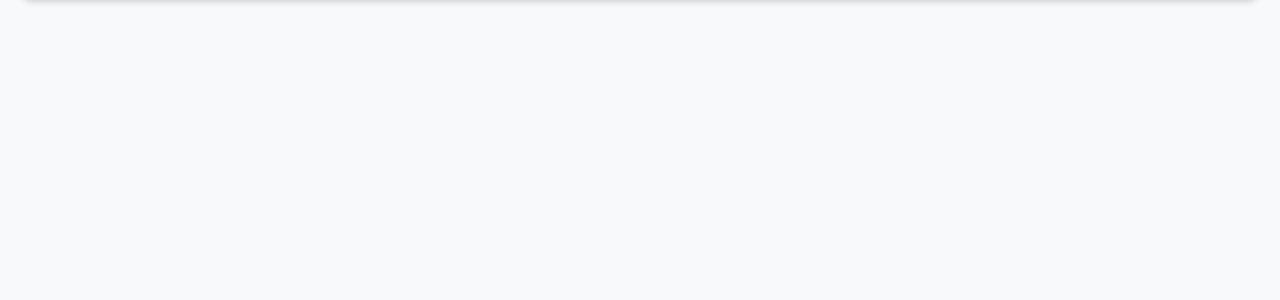
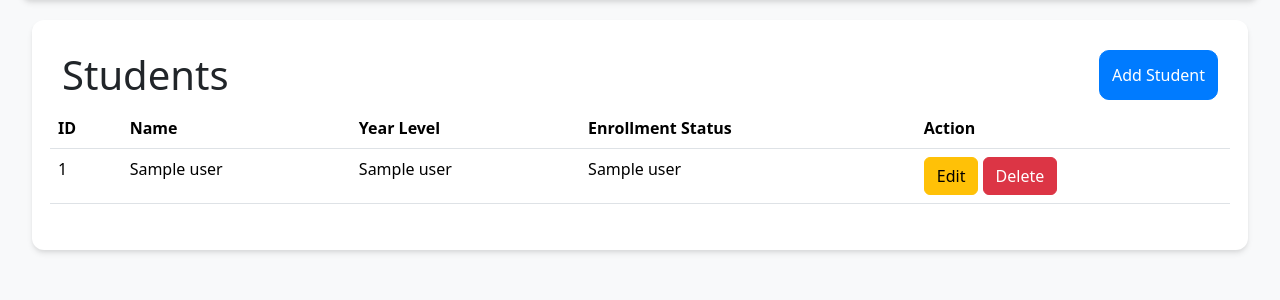
Before and after one commit to noneiann/SSIS-web, a Flask app: template app/templates/student/index.html in a window 1280 px wide. Shown: the part 76-376 px from the top of the page. Run offline with Flask 3, Linux system fonts and the light colour scheme; the template is opened without the code that fills it: values that come from a table or form of the project are taken from there, most other values are stand-ins (such as "Sample title", 1, 10 or a date in 2020); some libraries are stand-ins or nearby versions.

Commit message:
Added student page (create and read only, WIP: update and delete)

```diff
--- a/app/__init__.py
+++ b/app/__init__.py
@@ -56,6 +56,7 @@ def create_app(test_config=None):
 
     # Register the blueprint
     from app.user import user_bp as user_blueprint
+    from app.student import student_bp as student_blueprint
     app.register_blueprint(user_blueprint)
-
+    app.register_blueprint(student_blueprint)
     return app
--- a/app/static/css/style.css
+++ b/app/static/css/style.css
@@ -6,7 +6,13 @@ body {
 	border-radius: 15px;
 	width: 400px;
 }
-
+.card-custom {
+	background: white;
+	box-shadow: 0 4px 6px -1px rgba(0, 0, 0, 0.1),
+		0 2px 4px -1px rgba(0, 0, 0, 0.06);
+	border-radius: 12px;
+	margin: 20px;
+}
 .card-body {
 	padding: 30px;
 }
--- /dev/null
+++ b/app/student/__init__.py
@@ -0,0 +1,6 @@
+from flask import Blueprint
+
+student_bp = Blueprint('student',__name__)
+
+
+from . import controller
--- /dev/null
+++ b/app/student/forms.py
@@ -0,0 +1,11 @@
+from flask_wtf import FlaskForm
+from wtforms import StringField, PasswordField, SubmitField, BooleanField
+from wtforms.validators import DataRequired
+
+class StudentForm(FlaskForm):
+    name = StringField('Name', validators=[DataRequired()])
+    yearLevel = StringField('Year Level', validators=[DataRequired()])
+    enrollmentStatus = StringField('Enrollment Status', validators=[DataRequired()])
+    program = StringField('program')
+    college = StringField('college')
+    submit = SubmitField('Submit')
--- a/app/templates/login.html
+++ b/app/templates/login.html
@@ -41,6 +41,10 @@
 							<div class="text-danger">{{ form.password.errors[0] }}</div>
 							{% endif %}
 						</div>
+						<div class="form-group">
+							{{ form.remember_me(class="form-check-input") }} {{
+							form.remember_me.label}}
+						</div>
 
 						<button type="submit" class="btn btn-primary btn-block">
 							Login
--- a/app/templates/register.html
+++ b/app/templates/register.html
@@ -19,7 +19,7 @@
 			<div class="card shadow">
 				<div class="card-body">
 					<h2 class="text-center">Register</h2>
-					<form action="/register_user" method="POST">
+					<form action="/register" method="POST">
 						<input type="hidden" name="csrf_token" value="{{ csrf_token() }}" />
 						<!-- CSRF token -->
 						<div class="form-group">
--- a/app/templates/student/index.html
+++ b/app/templates/student/index.html
@@ -9,6 +9,9 @@
 			rel="stylesheet" />
 		<link
 			href="{{url_for('static', filename='css/navbar.css')}}"
+			rel="stylesheet" />
+		<link
+			href="{{url_for('static', filename='css/style.css')}}"
 			rel="stylesheet" />
 	</head>
 	<body class="bg-light">
@@ -39,20 +42,169 @@
 					<!-- Right Side Profile Section -->
 					<div class="profile-section">
 						<div class="profile-name">John Doe</div>
-						<a href="{{ url_for('user.logout') }}" class="logout-btn">
-							Logout
-						</a>
+						<a href="{{ url_for('user.logout') }}" class="logout-btn">Logout</a>
 					</div>
 				</div>
 			</div>
 		</nav>
 
+		<div class="container-fluid">
+			<div class="card-custom">
+				<div class="card-body">
+					<div class="title d-flex justify-content-between align-items-center">
+						<h1 class="card-title">Students</h1>
+						<button
+							class="btn btn-primary"
+							data-bs-toggle="modal"
+							data-bs-target="#addStudentModal">
+							<i class="fas fa-plus"></i> Add Student
+						</button>
+					</div>
+
+					<div class="row mt-2">
+						<table class="table">
+							<thead>
+								<tr>
+									<th scope="col">ID</th>
+									<th scope="col">Name</th>
+									<th scope="col">Year Level</th>
+									<th scope="col">Enrollment Status</th>
+									<th scope="col">Action</th>
+								</tr>
+							</thead>
+							<tbody>
+								{% for user in data %}
+								<tr>
+									<td>{{ user[0] }}</td>
+									<td>{{ user[1] }}</td>
+									<td>{{ user[2] }}</td>
+									<td>{{ user[3] }}</td>
+									<td>
+										<button class="btn btn-warning">Edit</button>
+										<button
+											class="btn btn-danger btn-delete"
+											data-id="{{ user[0] }}">
+											Delete
+										</button>
+									</td>
+								</tr>
+								{% endfor %}
+							</tbody>
+						</table>
+					</div>
+				</div>
+			</div>
+		</div>
+
+		<div
+			class="modal fade"
+			id="addStudentModal"
+			tabindex="-1"
+			aria-labelledby="addStudentModalLabel"
+			aria-hidden="true">
+			<div class="modal-dialog">
+				<div class="modal-content">
+					<div class="modal-header">
+						<h5 class="modal-title" id="addStudentModalLabel">Add Student</h5>
+						<button
+							type="button"
+							class="btn-close"
+							data-bs-dismiss="modal"
+							aria-label="Close"></button>
+					</div>
+					<div class="modal-body">
+						<form id="addStudentForm">
+							{{ studentform.hidden_tag() }}
+							<div class="mb-3">
+								{{ studentform.name.label(class="form-label") }} {{ studentform
+								.name(class="form-control", id="studentName", required=True) }}
+							</div>
+							<div class="mb-3">
+								{{ studentform.yearLevel.label(class="form-label") }} {{
+								studentform.yearLevel(class="form-control", id="yearLevel",
+								required=True) }}
+							</div>
+							<div class="mb-3">
+								{{ studentform.enrollmentStatus.label(class="form-label ") }} {{
+								studentform.enrollmentStatus(class="form-control",
+								id="enrollmentStatus", required=True) }}
+							</div>
+						</form>
+						<div class="error alert alert-danger d-none"></div>
+						<!-- Hide error message initially -->
+					</div>
+					<div class="modal-footer">
+						<button
+							type="button"
+							class="btn btn-secondary"
+							data-bs-dismiss="modal">
+							Close
+						</button>
+						<button type="button" class="btn btn-primary" id="submitAddStudent">
+							Add Student
+						</button>
+					</div>
+				</div>
+			</div>
+		</div>
+
 		<script src="https://cdnjs.cloudflare.com/ajax/libs/bootstrap/5.3.2/js/bootstrap.bundle.min.js"></script>
 		<script>
-			function handleLogout() {
-				// Add your logout logic here
-				console.log("Logout clicked");
-			}
+			document
+				.getElementById("submitAddStudent")
+				.addEventListener("click", function () {
+					const name = document.getElementById("studentName").value;
+					const yearLevel = document.getElementById("yearLevel").value;
+					const enrollmentStatus =
+						document.getElementById("enrollmentStatus").value;
+					/*const program = document.getElementById("program").value;
+					const college = document.getElementById("college").value; */
+					const errorDiv = document.querySelector(".error");
+					const csrfToken = document.querySelector(
+						'#addStudentForm input[name="csrf_token"]'
+					).value;
+
+					errorDiv.classList.add("d-none");
+					errorDiv.innerText = "";
+
+					if (!name || !yearLevel || !enrollmentStatus) {
+						errorDiv.innerText = "Please fill out all fields.";
+						errorDiv.classList.remove("d-none");
+						return;
+					}
+
+					// Perform AJAX request to add the student (Assuming you have the URL set up)
+					fetch("/add_student", {
+						method: "POST",
+						headers: {
+							"Content-Type": "application/json",
+							"X-CSRFToken": csrfToken,
+						},
+						body: JSON.stringify({
+							name: name,
+							yearLevel: yearLevel,
+							enrollmentStatus: enrollmentStatus,
+						}),
+					})
+						.then((response) => {
+							if (!response.ok) {
+								return response.json().then((errorData) => {
+									throw errorData;
+								});
+							}
+							return response.json();
+						})
+						.then((result) => {
+							alert(result.message);
+							location.reload();
+						})
+						.catch((error) => {
+							errorDiv.innerText =
+								error.message || "An error occurred. Please try again.";
+							errorDiv.classList.remove("d-none");
+							console.error("Error:", error);
+						});
+				});
 		</script>
 	</body>
 </html>
--- a/app/user/forms.py
+++ b/app/user/forms.py
@@ -1,10 +1,11 @@
 from flask_wtf import FlaskForm
-from wtforms import StringField, PasswordField, SubmitField
+from wtforms import StringField, PasswordField, SubmitField, BooleanField
 from wtforms.validators import DataRequired, Email
 
 class LoginForm(FlaskForm):
     email = StringField('Email', validators=[DataRequired(), Email()])
     password = PasswordField('Password', validators=[DataRequired()])
+    remember_me = BooleanField('Remember Me')
     submit = SubmitField('Login')
 
 
```
Also changed, not shown: app/models.py (+110 -14 lines), app/student/controller.py (added, +31 -0 lines), app/user/controller.py (+11 -11 lines), 2 other files.
